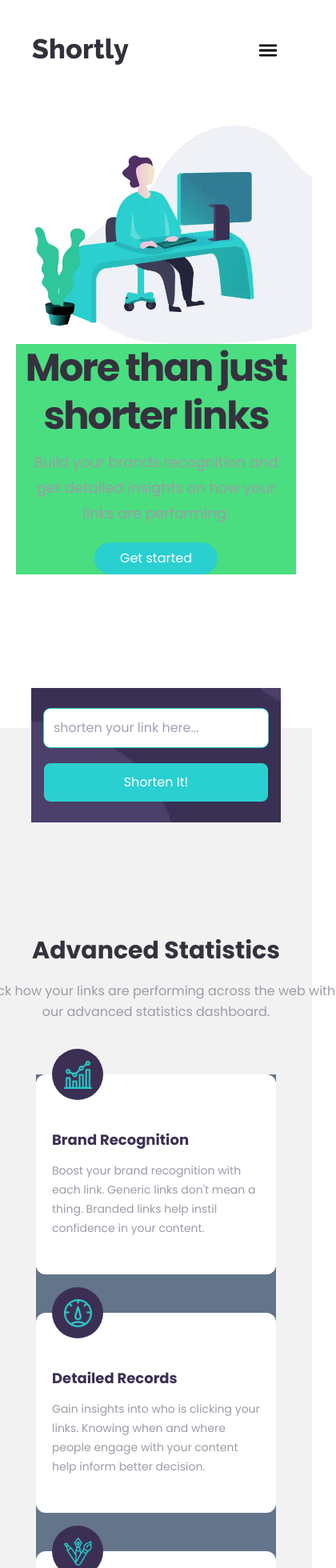
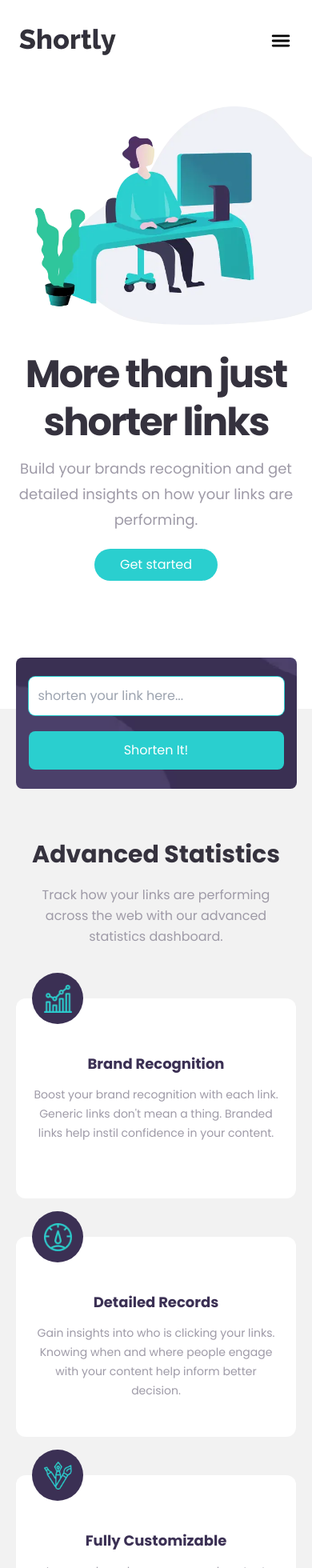
Before and after one commit to Dennardavid/Shortly, a Next.js app: page / in a window 390 px wide. Shown: the top 1960 px of the page at 80% size, 420 px wide, since content can reach past the window. Built offline with nearby package versions, Linux system fonts and the light colour scheme.

Commit message:
landing page mobile responsive

```diff
--- a/src/components/hero.tsx
+++ b/src/components/hero.tsx
@@ -4,8 +4,8 @@ import Link from "next/link";
 
 function HeroSection() {
   return (
-    <section className="flex flex-col-reverse md:flex-row justify-between md:pl-32 mt-7 pb-40">
-      <div className="self-center text-center md:text-start mx-5 md:max-w-2xl bg-green-400">
+    <section className="flex flex-col-reverse md:flex-row justify-between md:pl-28 mt-7 pb-32 md:pb-40">
+      <div className="self-center text-center mt-8 md:mt-0 md:text-start md:max-w-2xl">
         <h1 className="font-bold text-5xl md:text-7xl text-VeryDarkBlue leading-tight -tracking-[2px]">
           More than just shorter links
         </h1>
--- a/src/components/navbar.tsx
+++ b/src/components/navbar.tsx
@@ -6,7 +6,7 @@ import shortlyLogo from "../../public/Shortly.webp";
 function NavBar() {
   return (
     <header>
-      <nav className="flex justify-between px-10 md:px-28 py-12">
+      <nav className="flex justify-between px-6 md:px-28 py-9 md:py-12">
         <div className="flex items-center justify-center gap-x-14">
           <Link href="/">
             <Image src={shortlyLogo} alt="Shortly_logo" />
--- a/src/components/shortener.tsx
+++ b/src/components/shortener.tsx
@@ -25,15 +25,15 @@ function Stats() {
   const articleInfo = articles.map((data) => (
     <article
       key={data.header}
-      className="bg-white rounded-xl px-5 py-8 md:w-[320px] h-[250px] relative"
+      className="bg-white rounded-xl px-5 py-8 md:w-[320px] h-[250px] relative text-center"
     >
-      <div className="h-16 w-16 rounded-full bg-DarkViolet flex items-center justify-center absolute -top-8">
+      <div className="h-16 w-16 rounded-full bg-DarkViolet flex items-center justify-center m-auto absolute -top-8">
         <Image src={data.image} alt={data.alt} width={35} height={35} />
       </div>
       <h3 className="mb-3 text-DarkViolet font-bold text-lg mt-9">
         {data.header}
       </h3>
-      <p className="text-sm text-GrayishViolet leading-6 max-w-[260px]">
+      <p className="text-sm text-GrayishViolet leading-6 md:max-w-[260px]">
         {data.text}
       </p>
     </article>
@@ -41,7 +41,7 @@ function Stats() {
   return (
     <section className="flex flex-col items-center bg-Gray mt-8 pb-20">
       <Shortener />
-      <div className="text-center w-[450px]">
+      <div className="text-center w-[80%] md:w-[450px]">
         <h2 className="font-bold text-3xl text-VeryDarkBlue">
           Advanced Statistics
         </h2>
@@ -51,9 +51,9 @@ function Stats() {
         </p>
       </div>
 
-      <hr />
-
-      <div className="flex flex-col gap-12 justify-center md:flex-row mt-16 md:justify-evenly md:w-full bg-slate-500">{articleInfo}</div>
+      <div className="flex flex-col gap-12 justify-center md:flex-row mt-16 md:justify-evenly w-full px-5">
+        {articleInfo}
+      </div>
     </section>
   );
 }
@@ -61,7 +61,7 @@ function Stats() {
 export function Shortener() {
   return (
     <>
-      <div className="bg-[url(../../public/background2.webp)] bg-center bg-no-repeat py-[72px] self-center lg:w-3/5 relative bottom-24 w-4/5 px-4">
+      <div className="bg-[url(../../public/background2.webp)] bg-center bg-no-repeat py-6 md:py-[55px] rounded-lg relative bottom-16 md:bottom-24 w-[90%] px-4 md:px-0 ">
         <form className="flex flex-col md:flex-row justify-center gap-5 w-full">
           <input
             type="text"
```
